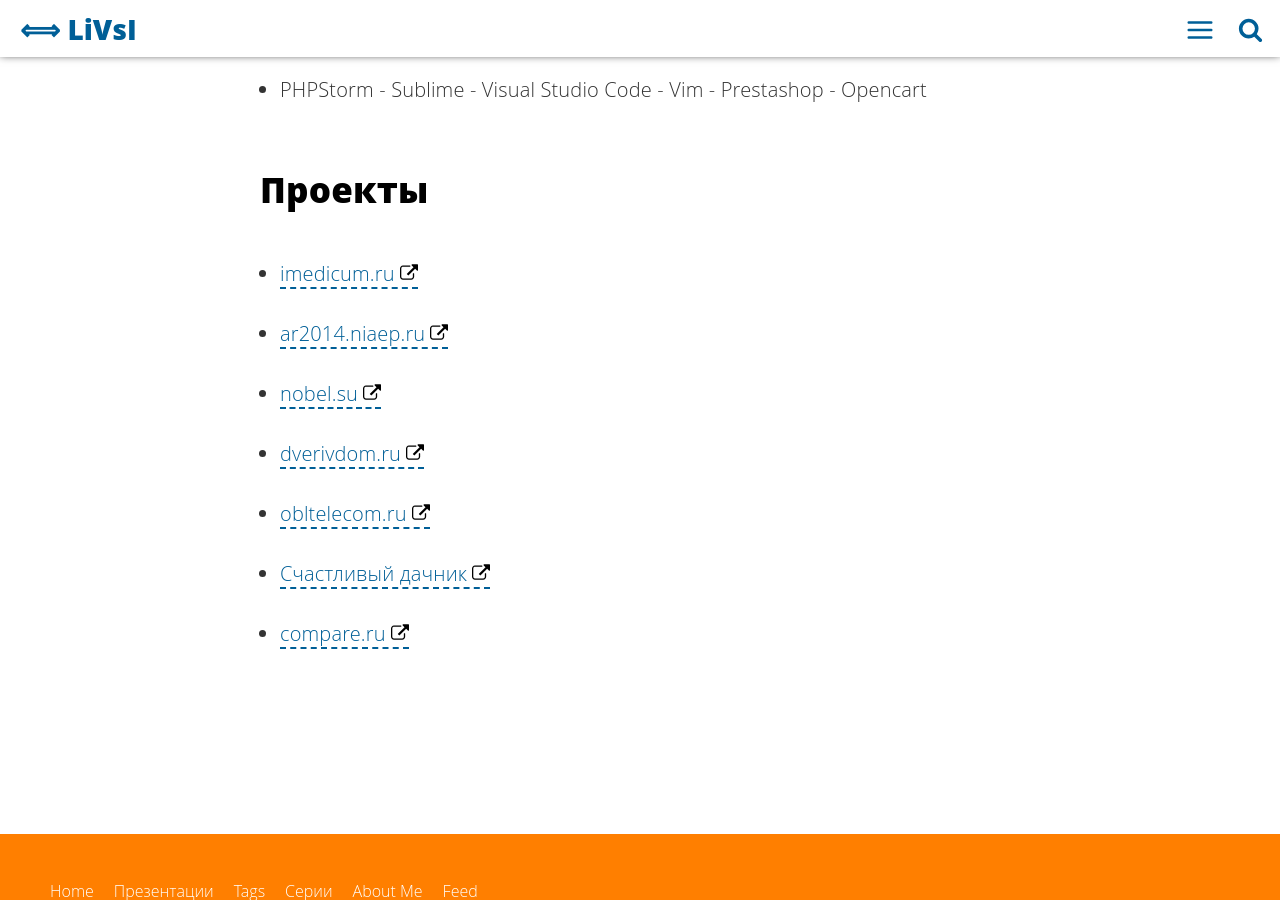
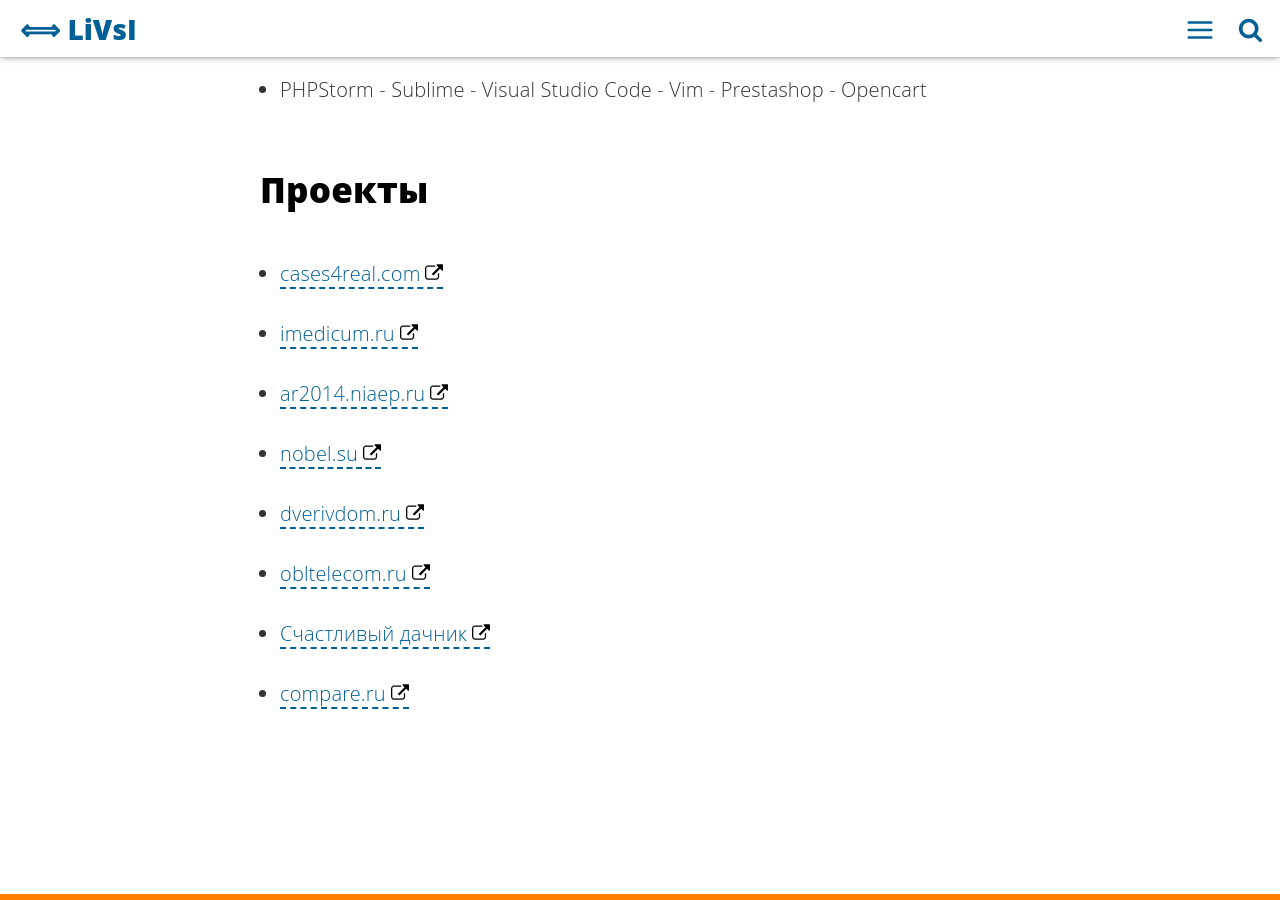
Before and after one commit to livsi/livsi.github.com, a Jekyll site: the page built from about.html, in a window 1280 px wide and 900 px high, scrolled down 2339 px. Built offline with Jekyll 4.4.1, drawn with Linux system fonts in a browser that asks for light colours.

Commit message:
Update about.html

```diff
--- a/about.html
+++ b/about.html
@@ -43,6 +43,7 @@ description: "Интересы - Скилы - Проекты"
 <h2>Проекты</h2>
 
 <ul>
+	<li><a href="https://cases4real.com/">cases4real.com</a></li>
 	<li><a href="https://imedicum.ru/">imedicum.ru</a></li>
 	<li><a href="http://ar2014.niaep.ru/">ar2014.niaep.ru</a></li>
 	<li><a href="http://www.nobel.su/">nobel.su</a></li>
```
